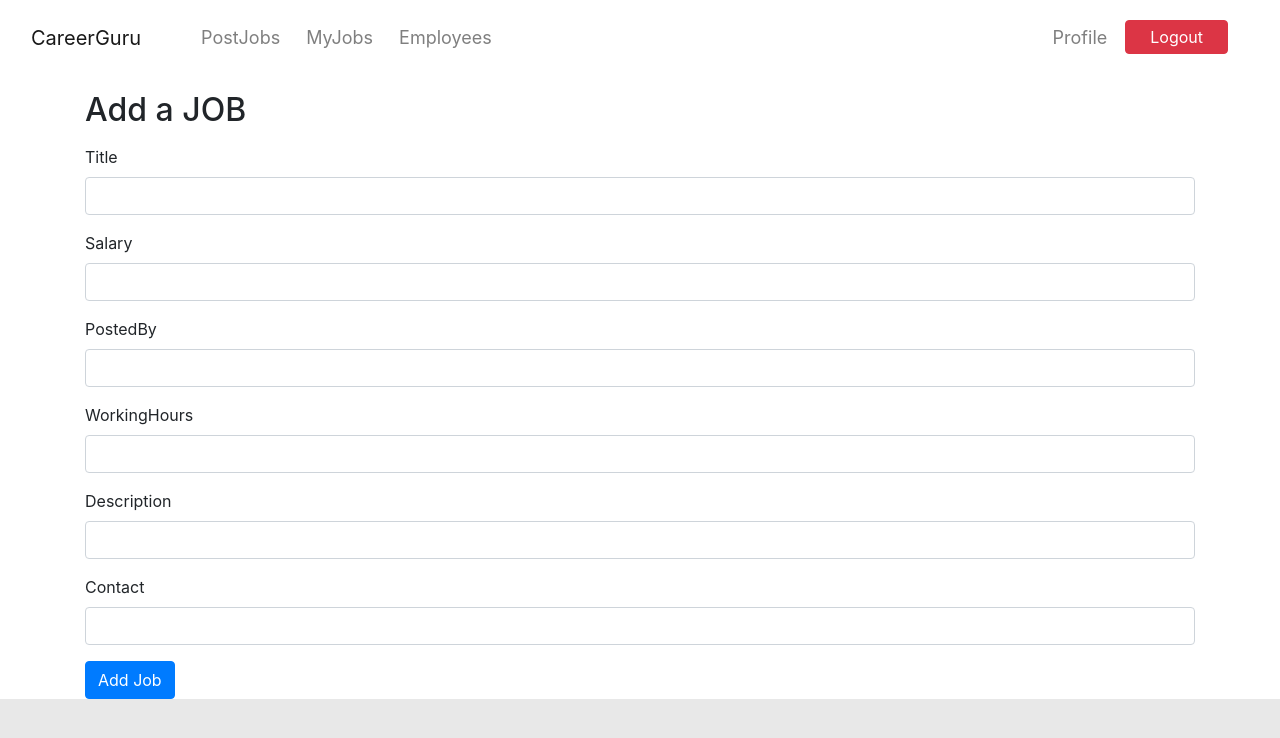
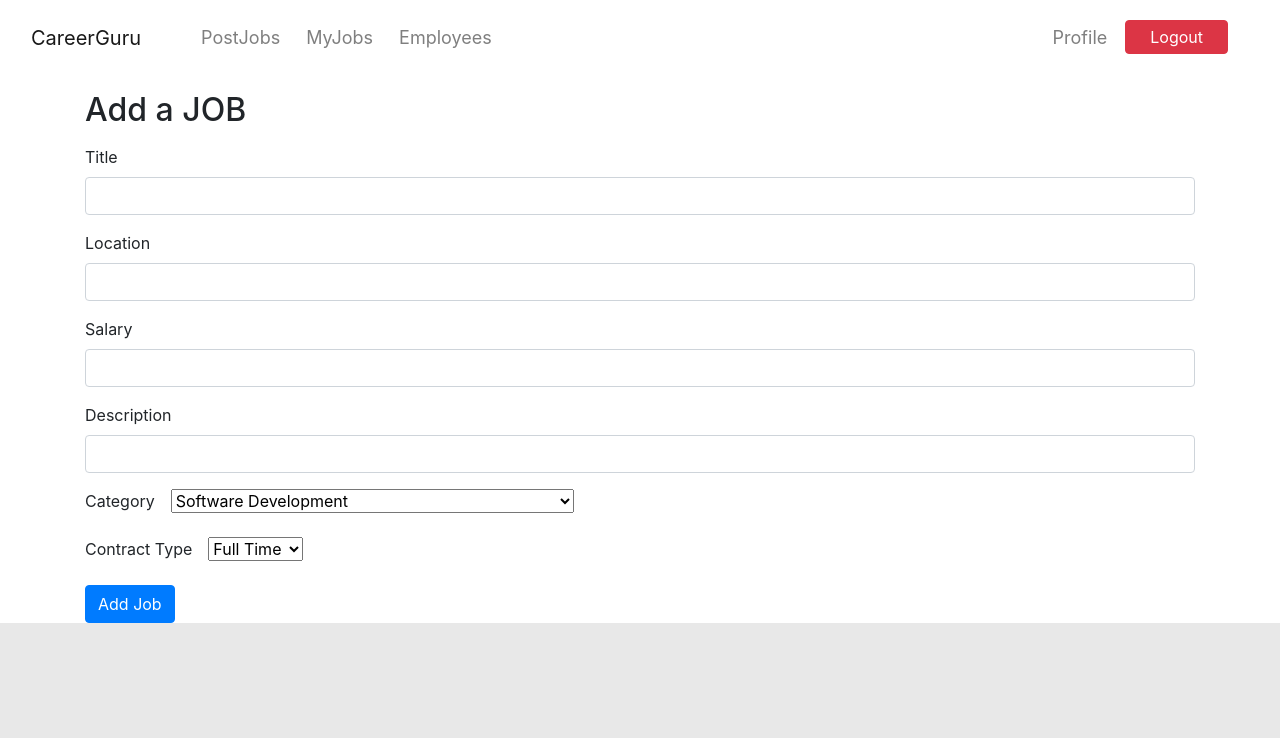
Before and after one commit to SyedFahad11/CareerGuru-Job-portal, a React (Create React App) app in the folder FrontEnd/: page /recruiter/addJobs in a window 1280 px wide. Shown: the top 738 px of the page. Built offline with nearby package versions, Linux system fonts and the light colour scheme.

Commit message:
added more options

```diff
--- a/FrontEnd/src/components/recruiterPages/addJob.jsx
+++ b/FrontEnd/src/components/recruiterPages/addJob.jsx
@@ -1,28 +1,28 @@
-import React,{useEffect}from "react";
+import React, { useEffect } from "react";
 import Navbar from "./Navbar";
 
 function AddJob() {
-    var token=localStorage.getItem('token');
+    var token = localStorage.getItem('token');
 
     var handleSubmit = async (e) => {
         e.preventDefault();
-        const {title,salary,postedBy,workingHours,description,contact}=e.target;
+        const { title, salary, postedBy, workingHours, description, contact } = e.target;
         const response = await fetch("http://localhost:5000/api/jobs/addJob", {
             method: 'POST',
             headers: {
                 'Content-Type': 'application/json',
-                'auth-token':token
+                'auth-token': token
             },
             body: JSON.stringify({
                 title: title.value,
                 salary: salary.value,
                 postedBy: postedBy.value,
-                workingHours:workingHours.value,
-                description:description.value,
-                contact:contact.value
+                workingHours: workingHours.value,
+                description: description.value,
+                contact: contact.value
             })
         });
-        const json=await response.json();
+        const json = await response.json();
         window.location.reload();
     }
     return <div className="recruiter">
@@ -36,24 +36,57 @@ function AddJob() {
 
                 </div>
                 <div className="mb-3">
+                    <label htmlFor="tag" className="form-label ">Location</label>
+                    <input type="text" className="form-control" name="salary" />
+                </div>
+
+                <div className="mb-3">
                     <label htmlFor="tag" className="form-label ">Salary</label>
                     <input type="text" className="form-control" name="salary" />
                 </div>
-                <div className="mb-3">
-                    <label htmlFor="tag" className="form-label ">PostedBy</label>
-                    <input type="text" className="form-control" name="postedBy" />
-                </div>
-                <div className="mb-3">
-                    <label htmlFor="tag" className="form-label ">WorkingHours</label>
-                    <input type="text" className="form-control" name="workingHours" />
-                </div>
+
+
                 <div className="mb-3">
                     <label htmlFor="description" className="form-label " >Description</label>
                     <input type="text" className="form-control" name="description" required />
                 </div>
+
                 <div className="mb-3">
-                    <label htmlFor="description" className="form-label ">Contact</label>
-                    <input type="text" className="form-control" name="contact" required />
+                    <label htmlFor="tag" className="form-label mr-3">Category</label>
+                    <select name="category">
+                        <option value="Software Development">Software Development</option>
+                        <option value="Sales, Advertising, & Account Management">Sales, Advertising, & Account Management</option>
+                        <option value="Buying, Planning, & Instock Management">Buying, Planning, & Instock Management</option>
+                        <option value="Operations, IT, & Support Engineering">Operations, IT, & Support Engineering</option>
+                        <option value="Machine Learning Science">Machine Learning Science</option>
+                        <option value="Marketing & PR">Marketing & PR</option>
+                        <option value="Project/Program/Product Management--Non-Tech">Project/Program/Product Management--Non-Tech</option>
+                        <option value="Business Intelligence">Business Intelligence</option>
+                        <option value="Solutions Architect">Solutions Architect</option>
+                        <option value="Hardware Development">Hardware Development</option>
+                        <option value="Medical, Health, & Safety">Medical, Health, & Safety</option>
+                        <option value="Administrative Support">Administrative Support</option>
+                        <option value="Finance & Accounting">Finance & Accounting</option>
+                        <option value="Systems, Quality, & Security Engineering">Systems, Quality, & Security Engineering</option>
+                        <option value="Facilities, Maintenance, & Real Estate">Facilities, Maintenance, & Real Estate</option>
+                        <option value="Fulfillment & Operations Management">Fulfillment & Operations Management</option>
+                        <option value="Project/Program/Product Management--Technical">Project/Program/Product Management--Technical</option>
+                        <option value="Research Science">Research Science</option>
+                        <option value="Supply Chain/Transportation Management">Supply Chain/Transportation Management</option>
+
+
+                    </select>
+                </div>
+
+
+                <div className="mb-3">
+                    <label htmlFor="tag" className="form-label mr-3">Contract Type</label>
+                    <select name="contractType">
+                        <option value="fullTime">Full Time</option>
+                        <option value="partTime">Part Time</option>
+                        <option value="">{ }</option>
+
+                    </select>
                 </div>
 
                 <button type="submit" className="btn btn-primary" >Add Job</button>
```
